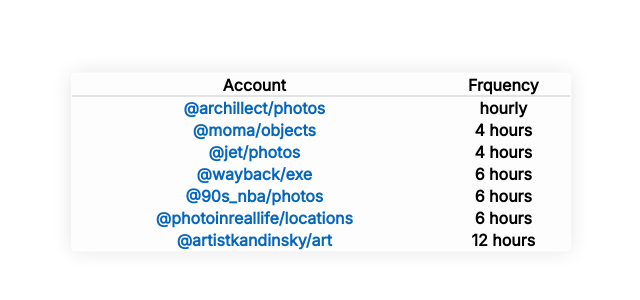
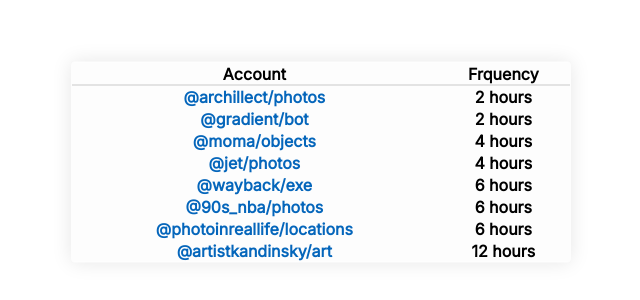
Before and after one commit to jasonleyser/slate-cron, a Next.js app: page /list in a window 1280 px wide. Shown: the part 238-538 px from the top of the page, without its empty margins (319-959 px from the left). Built offline with nearby package versions, Linux system fonts and the light colour scheme.

Commit message:
Update list.js

```diff
--- a/pages/list.js
+++ b/pages/list.js
@@ -1,7 +1,8 @@
 import Head from 'next/head'
 
 const users = [
-    { account: 'archillect', collection: 'photos', freq: 'hourly', run_time: 'xx:26' },
+    { account: 'archillect', collection: 'photos', freq: '2 hours', run_time: 'xx:26' },
+    { account: 'gradient', collection: 'bot', freq: '2 hours', run_time: 'xx:26' },
     { account: 'moma', collection: 'objects', freq: '4 hours', run_time: '10:05, 2:05, 6:05' },
     { account: 'jet', collection: 'photos', freq: '4 hours', run_time: '10:05, 2:05, 6:05' },
     { account: 'wayback', collection: 'exe', freq: '6 hours', run_time: '2:22, 8:22' },
```
